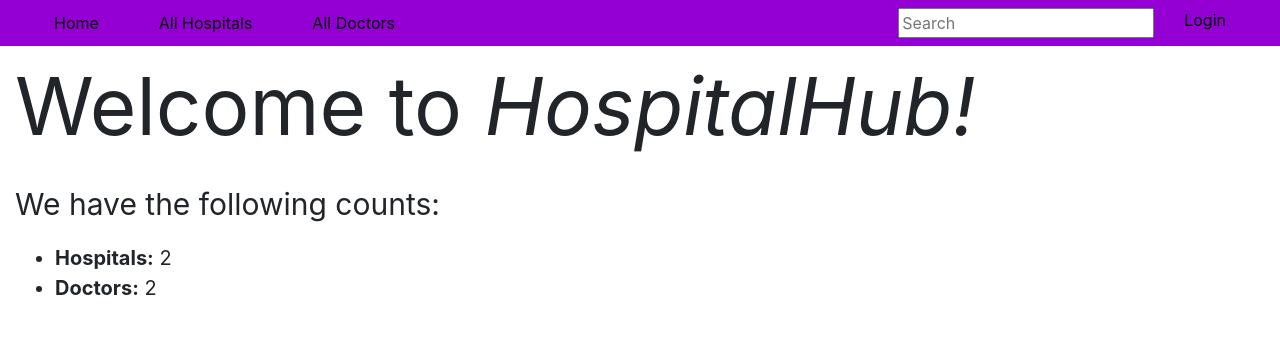
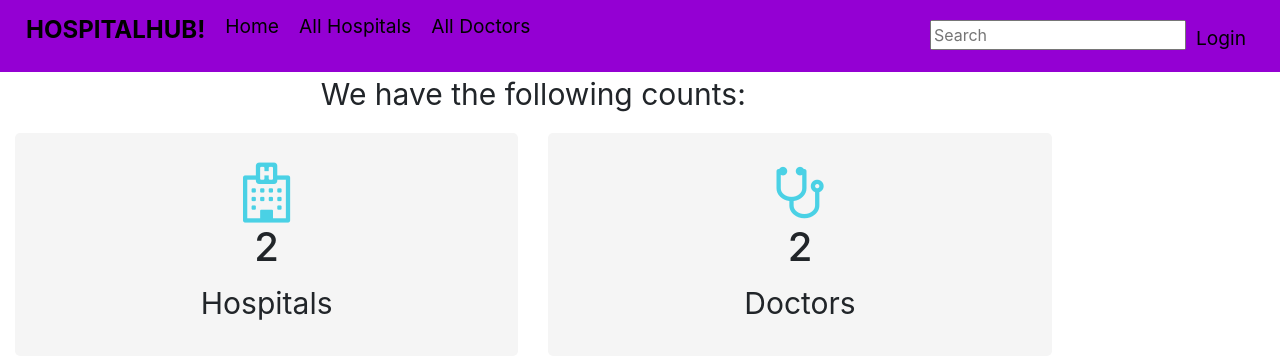
Before and after one commit to programmer-04/HospitalHub, a Django app: page /myhub/ in a window 1280 px wide. Shown: the top 359 px of the page. Run offline with Django 3.2, Linux system fonts and the light colour scheme; data comes from the database, SQL or seed files in the repository; both versions use the stored data as it was after the commit; some libraries are stand-ins or nearby versions.

Commit message:
bootstrap for counts on home page

```diff
--- a/HospitalHub/myhub/templates/base_generic.html
+++ b/HospitalHub/myhub/templates/base_generic.html
@@ -2,10 +2,43 @@
 <html lang="en">
 <head>
   <style>
+    .counter {
+    background-color:#f5f5f5;
+    padding: 30px 30px;
+    border-radius: 5px;
+    text-align: center;
+
+}
+.count-title {
+    font-size: 60px;
+    font-weight:bold;
+    margin-top: 10px;
+    margin-bottom: 0;
+    text-align: center;
+}
+
+.count-text {
+    font-size: 30px;
+    font-weight: normal;
+    margin-top: 10px;
+    margin-bottom: 0;
+    text-align: center;
+}
+
+.fa-2x {
+    margin: 0 auto;
+    font-size: 60px;
+    float: none;
+    display: table;
+    color: #4ad1e5;
+}
 
     .navbar-nav > li{
-  padding-left:30px;
-  padding-right:30px;
+  padding-left:10px;
+  padding-right:10px;
+  padding-top: 4px;
+
+  font-size: larger;
 }
 .navbar-custom{
   background-color: darkviolet;
@@ -15,6 +48,7 @@
    {% block title %}<title>HospitalHub!</title>{% endblock %}
   <meta charset="utf-8">
   <meta name="viewport" content="width=device-width, initial-scale=1">
+  <link rel="stylesheet" href="https://netdna.bootstrapcdn.com/font-awesome/4.0.3/css/font-awesome.min.css">
   <link rel="stylesheet" href="https://stackpath.bootstrapcdn.com/bootstrap/4.1.3/css/bootstrap.min.css" integrity="sha384-MCw98/SFnGE8fJT3GXwEOngsV7Zt27NXFoaoApmYm81iuXoPkFOJwJ8ERdknLPMO" crossorigin="anonymous">
   <!-- Add additional CSS in static file -->
   {% load static %}
@@ -28,8 +62,11 @@
 
 
 
-        <ul class="navbar-nav px-2">
-            <li class="nav-item">
+        <ul class="navbar-nav">
+          <li class="nav-item">
+          <p style="font-size: x-large;color: black;font-weight: bold;">HOSPITALHUB!</p>
+          </li>
+          <li class="nav-item">
             <a style="color: black;"href="{% url 'index' %}">Home</a>
           </li>
           <li class="nav-item">
@@ -46,8 +83,8 @@
 
 
           {% if user.is_authenticated %}
-          <li class="nav-item"><a href="{% url 'user_review_list' user.username %}">User: {{ user.get_username }}</a></li>
-          <li><a href="{% url 'logout'%}?next={{request.path}}">Logout</a></li>
+          <li class="nav-item"><a style="color: black;" href="{% url 'user_review_list' user.username %}">User: {{ user.get_username }}</a></li>
+          <li><a style="color: black;"href="{% url 'logout'%}?next={{request.path}}">Logout</a></li>
           {% else %}
           <li class="nav-item"><a style="color: black;"href="{% url 'login'%}?next={{request.path}}">Login</a></li>
           {% endif %}
--- a/HospitalHub/myhub/templates/index.html
+++ b/HospitalHub/myhub/templates/index.html
@@ -6,18 +6,34 @@
 
 
                 <!--<h1>HospitalHub Home</h1>-->
-                <p style="font-size: 80px;">Welcome to <em>HospitalHub!</em></p>
+
 
                <!-- <h2>Dynamic content</h2>-->
-                <p style="font-size: 30px">We have the following counts:</p>
-  <ul style="font-size: 20px">
-    <li><strong>Hospitals:</strong> {{ num_hospitals }}</li>
-    <li><strong>Doctors:</strong> {{ num_doctors }}</li>
-
-    <!--<li><strong>Copies available:</strong> {{ num_instances_available }}</li>-->
-  </ul>
+   <p style="font-size: 30px;text-align: center;">We have the following counts:</p>
 
 
 
 
+    <!--<li><strong>Copies available:</strong> {{ num_instances_available }}</li>-->
+
+
+  <div class="row">
+    <div class="col">
+    <div class="counter">
+      <i class="fa fa-hospital-o fa-2x" style='font-size:60px;'></i>
+<h1>{{num_hospitals}}</h1>
+ <p class="count-text ">Hospitals</p>
+</div>
+    </div>
+
+
+  <div class="col">
+  <div class="counter">
+<i class="fa fa-stethoscope fa-2x" style='font-size:60px;'></i>
+<h1>{{num_doctors}}</h1>
+<p class="count-text ">Doctors</p>
+</div>
+  </div>
+  </div>
+
 {% endblock %}
--- a/HospitalHub/myhub/templates/myhub/hospital_list.html
+++ b/HospitalHub/myhub/templates/myhub/hospital_list.html
@@ -1,7 +1,7 @@
 {% extends "base_generic.html" %}
 
 {% block content %}
-  <h1>Hospital List</h1>
+  <h1 style="text-align:left;font-size: 30px;">Hospital List</h1>
   {% if hospital_list %}
   <ul>
     {% for hosp in hospital_list %}
```
Also changed, not shown: HospitalHub/db.sqlite3.
